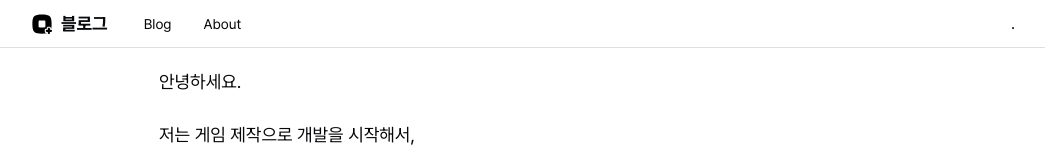
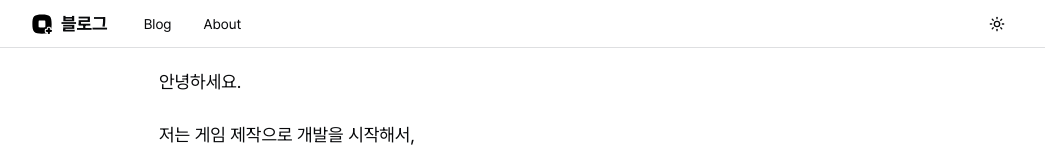
Before and after one commit to kahyou22/kahyou.dev, a Next.js app: page /about in a window 1280 px wide. Shown: the top 153 px of the page, without its empty margins (117-1162 px from the left). Built offline with nearby package versions, Linux system fonts and the light colour scheme.

Commit message:
feat: 헤더에 테마 선택 컴포넌트 추가

```diff
--- a/app/layout.tsx
+++ b/app/layout.tsx
@@ -40,7 +40,7 @@ export default function RootLayout({
   children: React.ReactNode;
 }>) {
   return (
-    <html lang="ko" className={pretendard.variable}>
+    <html lang="ko" className={pretendard.variable} suppressHydrationWarning>
       <body className={pretendard.className}>
         <Header />
         <div className="main-wrapper">
--- a/components/Header.tsx
+++ b/components/Header.tsx
@@ -1,6 +1,7 @@
 import Image from "next/image";
 import Link from "next/link";
 import Button from "./Button";
+import ThemePicker from "./ThemePicker";
 
 export default function Header() {
   return (
@@ -24,7 +25,9 @@ export default function Header() {
             </Link>
           </div>
         </div>
-        <div className="right">.</div>
+        <div className="right">
+          <ThemePicker />
+        </div>
       </nav>
     </header>
   );
```
